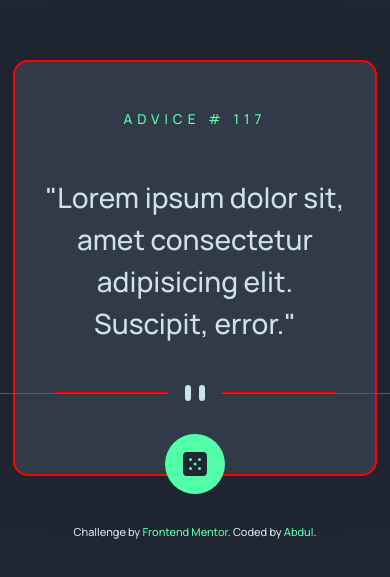
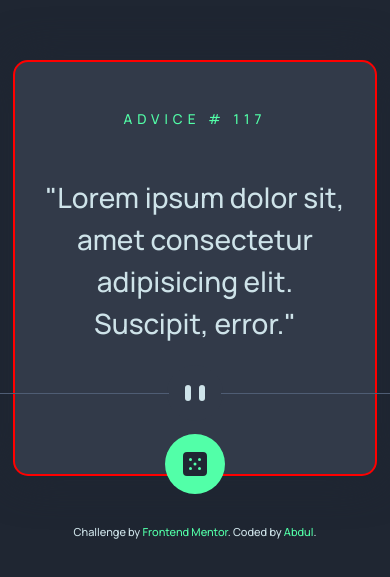
Before and after one commit to 0300hrs/FEM-Advice-generator-app, a plain HTML site: page index.html in a window 390 px wide. Shown: the part 123-700 px from the top of the page. Drawn offline with Linux system fonts and the light colour scheme; no server answers.

Commit message:
Update style.css

```diff
--- a/style.css
+++ b/style.css
@@ -32,8 +32,6 @@ body {
     padding: 2rem 10px 3rem 10px;
   }
   .divider {
-    background-color: red;
-    color: red;
     width: 300px;
   }
 }
```
